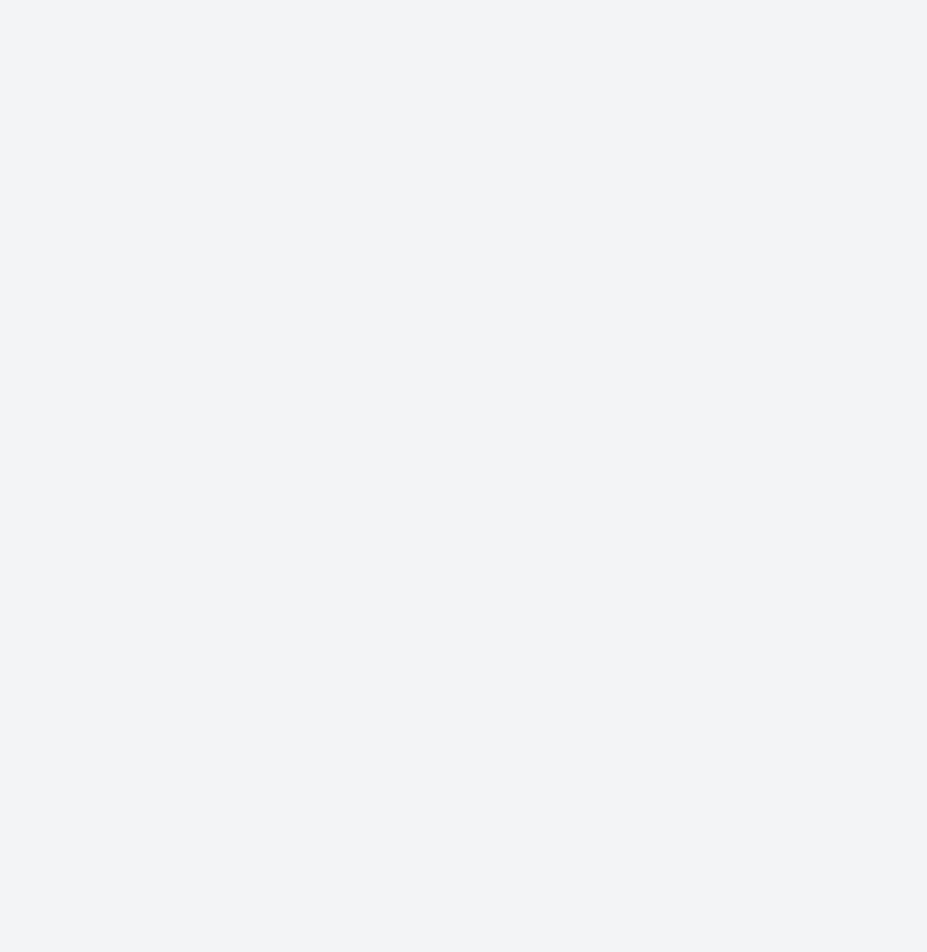
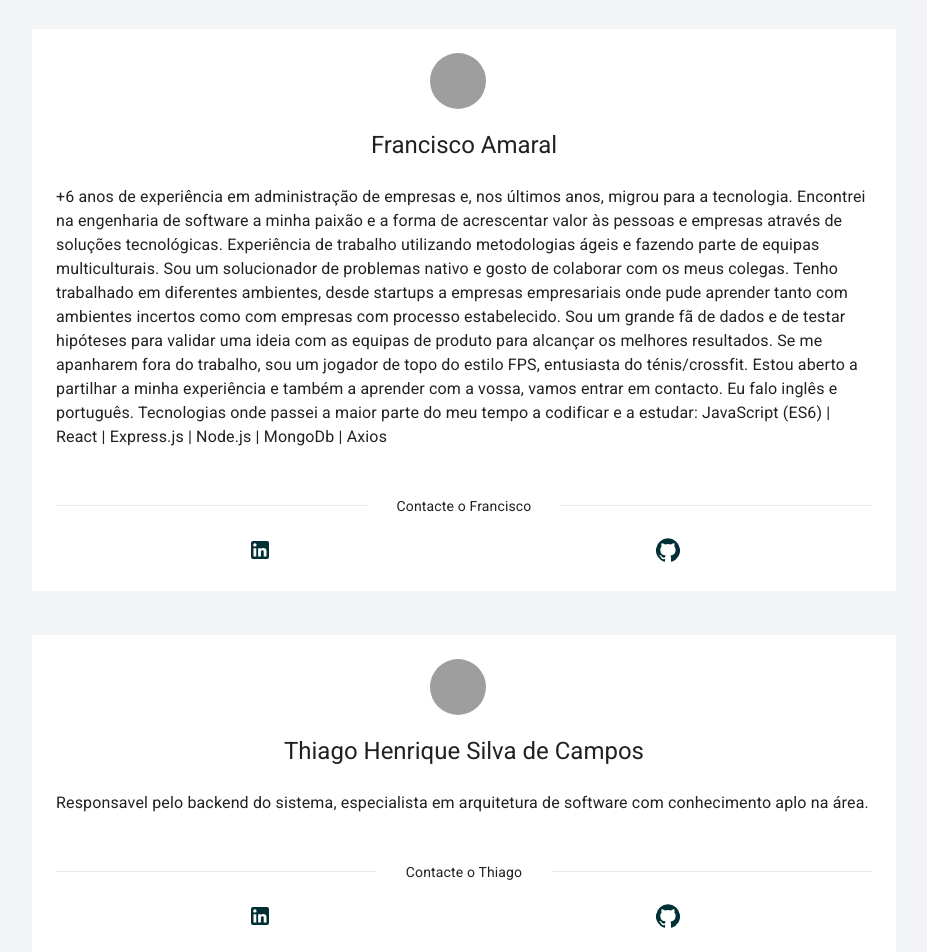
Before and after one commit to franciscoamaral0/e_hub_v1.0, a React (Create React App) app: page /about in a window 1280 px wide. Shown: the part 180-1132 px from the top of the page, without its empty margins (176-1103 px from the left). Before the commit the page ends 800 px from the top, so only its background shows below. Built offline with nearby package versions, Linux system fonts and the light colour scheme; no server answers; grey boxes are pictures that could not be loaded.

Commit message:
finish search page, need finish search inside component. Create about page

```diff
--- a/src/App.js
+++ b/src/App.js
@@ -13,10 +13,12 @@ import Signup from "./views/signup";
 import Login from '../src/views/login/index'
 import Product from "./views/product";
 import Example from "./components/LoadingPage";
+import List from './views/search'
 
 import {AuthProvider, Context} from './contexts/AuthContext'
 import { useContext } from "react";
 import EditPublish from "./views/user/publish/editPublish";
+import About from "./views/about";
 
 
 function CustomRoute({isPrivate, ...rest}){
@@ -41,10 +43,12 @@ function App() {
     <>
     <AuthProvider>
       <Switch>
+        <CustomRoute exact path='/about' component={About}/>
         <CustomRoute exact path='/' component={Home}/>
         <CustomRoute exact path='/login' component={Login}/>
         <CustomRoute exact path='/signup' component={Signup}/>
         <CustomRoute exact path='/product/:id' component={Product}/>
+        <CustomRoute exact path='/search/:query' component={List}/>
         <CustomRoute exact isPrivate path='/myaccount' component={Dashboard}/>
         <CustomRoute exact isPrivate path='/myaccount/publish' component={Publish}/>
         <CustomRoute exact isPrivate path='/edit/:id' component={EditPublish}/>
--- a/src/components/Footer.js
+++ b/src/components/Footer.js
@@ -1,6 +1,8 @@
 import { Box, Container, Grid, Typography } from '@material-ui/core'
 
 import { makeStyles } from '@material-ui/core'
+import { Link } from 'react-router-dom'
+import About from '../views/about'
 
 const useStyles = makeStyles((theme) => ({
   footer:{
@@ -41,7 +43,9 @@ export const Footer = () => {
 
         <Grid item xs={6} sm={3}>
           <Box textAlign='center'>
+            <Link style={{textDecoration:'none'}} to='/about'>
             <Typography color='textSecondary' variant='subtitle1'>Sobre</Typography>
+            </Link>
           </Box>
         </Grid>
       </Grid>
--- /dev/null
+++ b/src/utils/fistLetterUpper.js
@@ -0,0 +1,8 @@
+
+
+function firstLetterUpper (value) {
+  return value.charAt(0).toUpperCase()+ value.substring(1)
+}
+
+
+export {firstLetterUpper}
--- /dev/null
+++ b/src/views/about/index.js
@@ -0,0 +1,163 @@
+import { Container, Typography, Box, Grid, Avatar } from "@material-ui/core";
+import TemplateDefault from "../../templates/default";
+import { makeStyles } from "@material-ui/core";
+import LinkedInIcon from "@material-ui/icons/LinkedIn";
+import GitHubIcon from "@material-ui/icons/GitHub";
+import { Link, Redirect } from "react-router-dom";
+
+const useStyles = makeStyles((theme) => ({
+  boxContainer: {
+    paddingBottom: theme.spacing(3),
+    marginTop: 20,
+  },
+
+  box: {
+    backgroundColor: theme.palette.background.white,
+    padding: theme.spacing(3),
+  },
+  large: {
+    width: theme.spacing(7),
+    height: theme.spacing(7),
+    display: "block",
+  },
+  loginMethodSeparator: {
+    display: "flex",
+    justifyContent: "center",
+    alignItems: "center",
+    backgroundColor: "#e8e8e8",
+    width: "100%",
+    height: 1,
+    margin: theme.spacing(7, 0, 4),
+    "& span": {
+      backgroundColor: "white",
+      padding: "0 30px",
+    },
+  },
+}));
+
+const About = () => {
+  const classes = useStyles();
+
+  return (
+    <TemplateDefault>
+      <Container maxWidth="md">
+        <Typography
+          component="h1"
+          variant="h3"
+          align="center"
+          color="textPrimary"
+        >
+          Sobre os desenvolvedores
+        </Typography>
+
+        <Container maxWidth="md" className={classes.boxContainer}>
+          <Box className={classes.box}>
+            <Grid container justifyContent="center" alignItems="center">
+              <Grid item md={1}>
+                <Avatar
+                  className={classes.large}
+                  src="https://media-exp1.licdn.com/dms/image/C5603AQG63Y98wa8pGg/profile-displayphoto-shrink_800_800/0/1526688339622?e=1640822400&v=beta&t=2rH9Qg2VN62xLPopY9UizkNb6fccB1qxWk5bHKBzA-8"
+                />
+              </Grid>
+            </Grid>
+            <Typography
+              component="h1"
+              variant="h5"
+              align="center"
+              color="textPrimary"
+              className={classes.boxContainer}
+            >
+              Francisco Amaral
+            </Typography>
+            <Typography component="body1" variant="body1">
+              +6 anos de experiência em administração de empresas e, nos últimos
+              anos, migrou para a tecnologia. Encontrei na engenharia de
+              software a minha paixão e a forma de acrescentar valor às pessoas
+              e empresas através de soluções tecnológicas. Experiência de
+              trabalho utilizando metodologias ágeis e fazendo parte de equipas
+              multiculturais. Sou um solucionador de problemas nativo e gosto de
+              colaborar com os meus colegas. Tenho trabalhado em diferentes
+              ambientes, desde startups a empresas empresariais onde pude
+              aprender tanto com ambientes incertos como com empresas com
+              processo estabelecido. Sou um grande fã de dados e de testar
+              hipóteses para validar uma ideia com as equipas de produto para
+              alcançar os melhores resultados. Se me apanharem fora do trabalho,
+              sou um jogador de topo do estilo FPS, entusiasta do
+              ténis/crossfit. Estou aberto a partilhar a minha experiência e
+              também a aprender com a vossa, vamos entrar em contacto. Eu falo
+              inglês e português. Tecnologias onde passei a maior parte do meu
+              tempo a codificar e a estudar: JavaScript (ES6) | React |
+              Express.js | Node.js | MongoDb | Axios
+            </Typography>
+
+            <Box className={classes.loginMethodSeparator}>
+              <span>Contacte o Francisco</span>
+            </Box>
+            <Grid container alignItems="center" justifyContent="space-around">
+              <Link
+                to={{
+                  pathname: "https://www.linkedin.com/in/franciscom-amaral/",
+                }}
+                target="_blank"
+              >
+                <LinkedInIcon color="primary" />
+              </Link>
+              <Link
+                to={{ pathname: "https://github.com/franciscoamaral0" }}
+                target="_blank"
+              >
+                <GitHubIcon color="primary" />
+              </Link>
+            </Grid>
+          </Box>
+        </Container>
+
+        <Container maxWidth="md" className={classes.boxContainer}>
+          <Box className={classes.box}>
+            <Grid container justifyContent="center" alignItems="center">
+              <Grid item md={1}>
+                <Avatar
+                  className={classes.large}
+                  src="https://scontent.fopo5-1.fna.fbcdn.net/v/t1.6435-9/84040026_10215426838135323_5233019072915963904_n.jpg?_nc_cat=102&ccb=1-5&_nc_sid=09cbfe&_nc_ohc=X03unikaPFkAX90hfoD&tn=MD8iZAWj2S28Xd_r&_nc_ht=scontent.fopo5-1.fna&oh=97fac5d88a8a9dc373343ca9fbdd8737&oe=619F724F"
+                />
+              </Grid>
+            </Grid>
+            <Typography
+              component="h1"
+              variant="h5"
+              align="center"
+              color="textPrimary"
+              className={classes.boxContainer}
+            >
+              Thiago Henrique Silva de Campos
+            </Typography>
+            <Typography component="body1" variant="body1">
+              Responsavel pelo backend do sistema, especialista em arquitetura
+              de software com conhecimento aplo na área.
+            </Typography>
+
+            <Box className={classes.loginMethodSeparator}>
+              <span>Contacte o Thiago</span>
+            </Box>
+            <Grid container alignItems="center" justifyContent="space-around">
+              <Link
+                to={{ pathname: "https://www.linkedin.com/in/thsc47/" }}
+                target="_blank"
+              >
+                <LinkedInIcon color="primary" />
+              </Link>
+              <Link
+                to={{ pathname: "https://github.com/thsc47" }}
+                target="_blank"
+              >
+                <GitHubIcon color="primary" />
+              </Link>
+            </Grid>
+          </Box>
+        </Container>
+      </Container>
+    </TemplateDefault>
+  );
+};
+
+export default About;
--- a/src/views/user/dashboard.js
+++ b/src/views/user/dashboard.js
@@ -21,6 +21,12 @@ const useStyles = makeStyles((theme) => ({
   gridContainer: {
     marginTop: 10,
   },
+  linkNoUnderline: {
+    textDecoration: 'none'
+  },
+  changeFirstLetter :{
+    textTransform: 'capitalize'
+  }
 }));
 
 const Dashboard = () => {
@@ -160,19 +166,20 @@ const Dashboard = () => {
               if(removedProducts.includes(element._id)) return null
               return (
               <Grid key={element._id} item xs={12} sm={6} md={4}>
-              <Link style={{textDecoration: 'none'}} to={`/product/${element._id}`}>
+              <Link className={classes.linkNoUnderline} to={`/product/${element._id}`}>
                 <Card
+                  className={classes.changeFirstLetter}
                   image={element.files[0]}
-                  title={element.title}
+                  title={element.title.charAt(0).toUpperCase()+ element.title.substring(1)}
                   subtitle={formatCurrency(element.price)}
                   isButton={
                     <>
-                    <Link style={{textDecoration: 'none'}} to= {`/edit/${element._id}`}>
+                    <Link className={classes.linkNoUnderline} to= {`/edit/${element._id}`}>
                       <Button size="small" color="primary">
                         Editar
                       </Button>
                       </Link>
-                      <Link style={{textDecoration: 'none'}} onClick={e => e.preventDefault()}>
+                      <Link className={classes.linkNoUnderline} onClick={e => e.preventDefault()}>
                       <Button onClick={() => handleClickRemove(element._id)} size="small" color="primary">
                         Remover
                       </Button>
--- a/src/views/user/publish/formValues.js
+++ b/src/views/user/publish/formValues.js
@@ -2,7 +2,7 @@ import * as yup from "yup";
 
   const validationSchema = yup.object().shape({
     title: yup.string()
-      .max(20, "Por favor, insira um título com no maximo 20 caracteres, utilize o campo de descrição para maiores informações.")
+      .min(20, "Por favor, insira um título com no maximo 20 caracteres, utilize o campo de descrição para maiores informações.")
       .max(60, "Titulo com no maximo 60 caracteres.")
       .required("Campo Obrigatório."),
     category: yup.string()
```
Also changed, not shown: src/views/home/index.js (+44 -7 lines), src/views/product/index.js (+15 -1 lines), src/views/search/index.js (renamed from src/views/product/list.js, +33 -23 lines).
